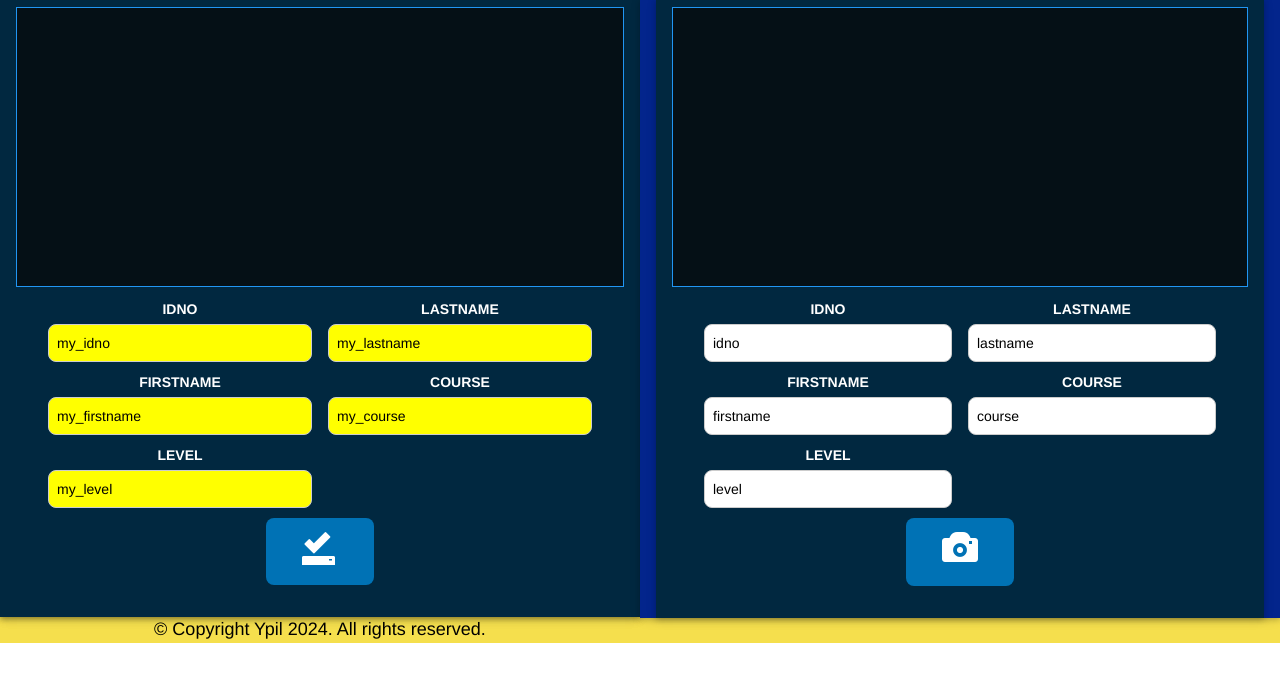
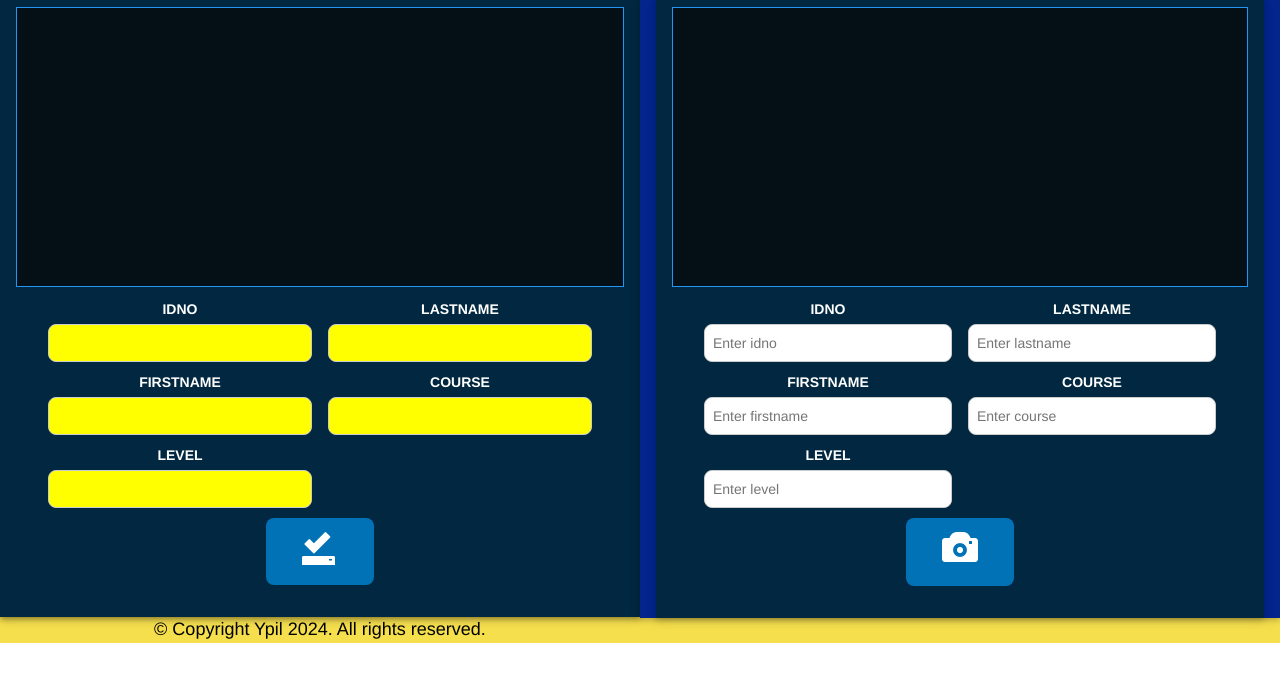
Before and after one commit to CryoYohan/QRCodeScannerOpenCVPython, a Flask app: page / in a window 1280 px wide. Shown: the part 87-769 px from the top of the page. Run offline with Flask 3, Linux system fonts and the light colour scheme; some libraries are stand-ins or nearby versions.

Commit message:
minor changes

```diff
--- a/templates/forms.html
+++ b/templates/forms.html
@@ -5,7 +5,7 @@
             <div class="w3-half">
                 <p>
                     <label style="color:white">{{ column.upper() }}</label>
-                    <input type="text" value="{{ column }}" id="{{ column }}" name="{{ column }}" placeholder="Enter {{ column }}" class="w3-input w3-border w3-round-large" required>
+                    <input type="text" id="{{ column }}" name="{{ column }}" placeholder="Enter {{ column }}" class="w3-input w3-border w3-round-large" required>
                 </p>
             </div>
         {% endfor %}
@@ -25,7 +25,7 @@
             <div class="w3-half">
                 <p>
                     <label style="color:white">{{ column.upper() }}</label>
-                    <input type="text" value="my_{{ column }}" id="my_{{ column }}" name="my_{{ column }}" class="w3-input w3-border w3-round-large" style="background-color: yellow;" readonly>
+                    <input type="text" id="my_{{ column }}" name="my_{{ column }}" class="w3-input w3-border w3-round-large" style="background-color: yellow;" readonly>
                 </p>
             </div>
         {% endfor %}
```
Also changed, not shown: static/images/studentimage/None.jpeg (deleted), static/images/studentimage/None_None.jpeg (deleted), students.db.
